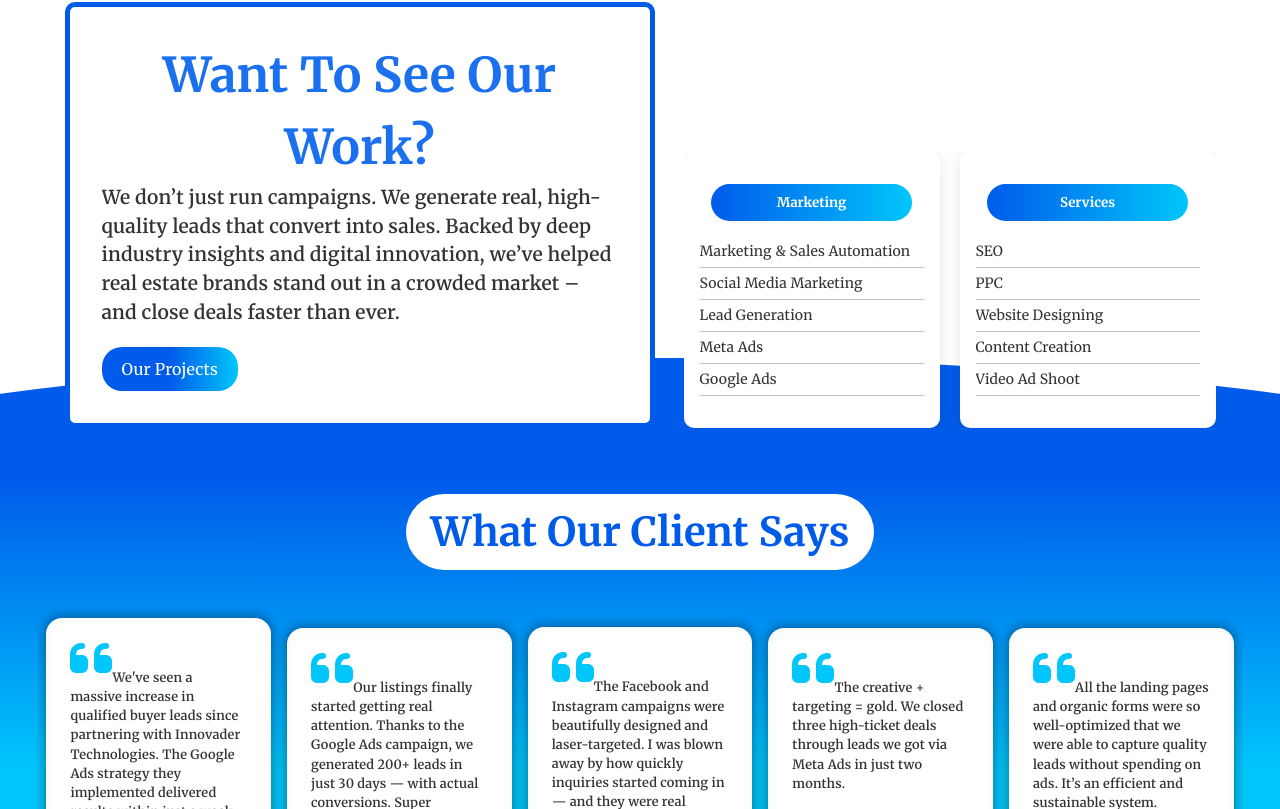
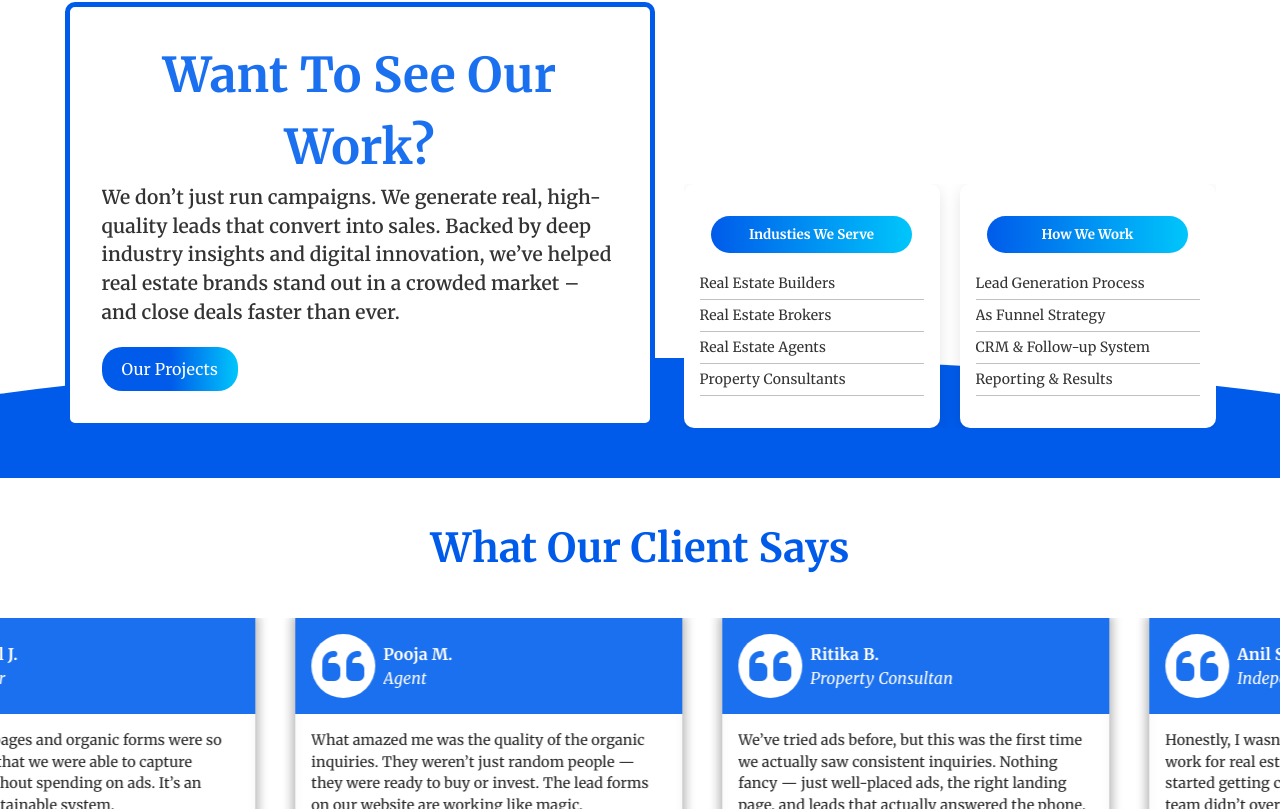
Before and after one commit to arshsaini1333/Innovader-Technologies, a React (Vite) app: page / in a window 1280 px wide. Shown: the part 1991-2800 px from the top of the page. Built offline with nearby package versions, Linux system fonts and the light colour scheme; a web font is replaced by a local one.

Commit message:
new changes

```diff
--- a/index.html
+++ b/index.html
@@ -19,6 +19,7 @@
 
 <body>
     <div id="root"></div>
+
     <script type="module" src="/src/main.jsx"></script>
 
 </body>
--- a/package.json
+++ b/package.json
@@ -19,6 +19,7 @@
     "lottie-react": "^2.4.1",
     "react": "^19.0.0",
     "react-dom": "^19.0.0",
+    "react-multi-carousel": "^2.8.6",
     "react-router": "^7.5.3",
     "react-router-dom": "^7.5.3",
     "react-slick": "^0.30.3",
--- /dev/null
+++ b/src/Components/ClientCarousel.css
@@ -0,0 +1,79 @@
+.Testimonial h2 {
+    margin: 2rem 0;
+    text-align: center;
+    color: #005bea;
+    background-color: white;
+    border-radius: 5rem;
+    padding: 0.5rem 1.5rem;
+    font-size: 2.5rem;
+    font-weight: bolder;
+}
+
+.slider {
+    margin: 0 20px;
+    overflow: "hidden";
+    display: flex;
+    flex-direction: column;
+    box-shadow: inset 0 0 10px rgba(135, 135, 135, .1), 0 0 10px 3px rgba(0, 0, 0, .3);
+    min-height: 18rem;
+    gap: 1rem;
+    margin-bottom: 1rem;
+}
+
+.headings {
+    padding: 1rem;
+    display: flex;
+    justify-content: flex-start;
+    gap: 0.5rem;
+    align-items: center;
+    background-color: #1b70ef;
+    color: white;
+    width: 100%;
+}
+
+.quoteDiv {
+    height: 4rem;
+    width: 4rem;
+    display: flex;
+    align-items: center;
+    justify-content: center;
+    text-align: center;
+    background-color: white;
+    border-radius: 50%;
+}
+
+.quote {
+    overflow: hidden;
+    font-size: 3rem;
+    color: #1b70ef;
+    /* color: white; */
+    /* font-size: 4rem; */
+}
+
+.content-c {
+    padding: 0rem 1rem;
+    font-size: 0.9rem;
+}
+
+.react-multi-carousel-list {
+    padding: 0rem 0 2rem 0;
+}
+
+.custom-dot-list-style button {
+    border: none;
+    background: #1b70ef6c;
+}
+
+.react-multi-carousel-dot.react-multi-carousel-dot--active button {
+    background: #1b70ef !important;
+}
+
+@media screen and (max-width:900px) {
+    .slider {
+        min-height: 20rem;
+    }
+    .headings {
+        min-height: 105px;
+        padding: 1rem 0.5rem;
+    }
+}
--- /dev/null
+++ b/src/Components/ClientCarousel.jsx
@@ -0,0 +1,73 @@
+import React from "react";
+import Carousel from "react-multi-carousel";
+import "react-multi-carousel/lib/styles.css";
+import './ClientCarousel.css'
+const responsive = {
+  desktop: {
+    breakpoint: { max: 3000, min: 1024 },
+    items: 4,
+    slidesToSlide: 4 // optional, default to 1.
+  },
+  tablet: {
+    breakpoint: { max: 1024, min: 768 },
+    items: 3,
+    slidesToSlide: 3 // optional, default to 1.
+  },
+  mobile: {
+    breakpoint: { max: 767, min: 464 },
+    items: 2,
+    slidesToSlide: 1 // optional, default to 1.
+  }
+};
+const clinetInfo = [
+  {name:"Ravi K", desg:"Real Estate Developer", review:"We've seen a massive increase in qualified buyer leads since partnering with Innovader Technologies. The Google Ads strategy they implemented delivered results within just a week. Best investment we've made in our marketing!"},
+  {name:"Neha M", desg:"Real Estate Consultant", review:"Our listings finally started getting real attention. Thanks to the Google Ads campaign, we generated 200+ leads in just 30 days — with actual conversions. Super impressed!"},
+  {name:"Rahul S", desg:"Realtor", review:"The Facebook and Instagram campaigns were beautifully designed and laser-targeted. I was blown away by how quickly inquiries started coming in — and they were real buyers, not just curious browsers."},
+  {name:"Simran D.", desg:"Real Estate Agent, Delhi NCR", review:"The creative + targeting = gold. We closed three high-ticket deals through leads we got via Meta Ads in just two months."},
+  {name:"Kunal J.", desg:"Broker", review:"All the landing pages and organic forms were so well-optimized that we were able to capture quality leads without spending on ads. It’s an efficient and sustainable system."},
+  {name:"Pooja M.", desg:"Agent", review:"What amazed me was the quality of the organic inquiries. They weren’t just random people — they were ready to buy or invest. The lead forms on our website are working like magic."},
+  {name:"Ritika B.", desg:"Property Consultan", review:"We’ve tried ads before, but this was the first time we actually saw consistent inquiries. Nothing fancy — just well-placed ads, the right landing page, and leads that actually answered the phone."},
+  {name:"Anil S.", desg:"Independent Real Estate Agent", review:"Honestly, I wasn't sure if digital lead gen would work for real estate, but within a couple of weeks I started getting calls from serious buyers. The team didn’t overpromise — they just delivered. Simple and effective."},
+  {name:"Farah K.", desg:"Real Estate Agent", review:"What I liked most is that the leads didn’t feel random. They were coming through with genuine interest — and the forms were simple, not annoying to fill out. We’ve closed two deals already from just one campaign."},
+  {name:"Jayant P.", desg:"Solo Agent", review:"I didn’t have time to figure out ads or SEO — I just needed leads. These guys set everything up, and now I get at least 3–4 qualified leads a day. It’s taken a huge load off my shoulders."},
+
+]
+const ClientCarousel = () => {
+  return (
+<div className="Testimonial">
+            <h2>What Our Client Says</h2>
+            <div className="card-container">
+
+        <Carousel
+        responsive={responsive}
+        autoPlay={true}
+        swipeable={true}
+        draggable={true}
+        showDots={true}
+        infinite={true}
+        arrows={false}
+        partialVisible={false}
+        dotListClass="custom-dot-list-style"
+      >
+        {clinetInfo.map((client, index) => {
+          return (
+            <div className="slider" key={index}>
+              <div className="headings">
+                <div className="quoteDiv"><i className="fa-solid fa-quote-left quote"></i></div>
+              <div><h4>{client.name}</h4>
+              <i>{client.desg}</i></div>
+              </div>
+              <div className="content-c">
+              <p>{client.review}</p>
+              </div>
+
+
+            </div>
+          );
+        })}
+      </Carousel>
+    </div>
+    </div>
+  );
+};
+export default ClientCarousel;
--- a/src/Components/WantToSee.jsx
+++ b/src/Components/WantToSee.jsx
@@ -23,24 +23,23 @@ export default function WantToSee(){
       </div>
       <div className="card-section" data-aos="slide-left">
         <div className="card">
-          <button className="card-header">Marketing</button>
+          <button className="card-header">Industies We Serve</button>
           <ul>
-          <li>Marketing & Sales Automation</li>
-          <li>Social Media Marketing</li>
-          <li>Lead Generation</li>
-          <li>Meta Ads</li>
-          <li>Google Ads</li>
+          <li>Real Estate Builders</li>
+          <li>Real Estate Brokers</li>
+          <li>Real Estate Agents</li>
+          <li>Property Consultants</li>
           </ul>
         </div>
         <div className="card">
-          <button className="card-header">Services</button>
+          <button className="card-header">How We Work</button>
           <ul>
-          <li>SEO</li>
-            <li>PPC</li>
 
-            <li>Website Designing</li>
-            <li>Content Creation</li>
-            <li>Video Ad Shoot</li>
+            <li>Lead Generation Process</li>
+
+            <li>As Funnel Strategy</li>
+            <li>CRM & Follow-up System</li>
+            <li>Reporting & Results</li>
 
           </ul>
         </div>
--- a/src/Pages/About.jsx
+++ b/src/Pages/About.jsx
@@ -1,8 +1,19 @@
+// import Carousel from "../Components/Carousel"
+import ClientCarousel from "../Components/ClientCarousel"
 export default function About()
 {
     return (
         <>
         <h1>About</h1>
+        <p>Hello</p>
+        <p>Hello</p>
+        <p>Hello</p>
+        <p>Hello</p>
+        <p>Hello</p>
+        <p>Hello</p>
+        <p>Hello</p>
+        {/* <Carousel/> */}
+        <ClientCarousel/>
         </>
     )
 }
--- a/src/Pages/Home.jsx
+++ b/src/Pages/Home.jsx
@@ -5,7 +5,8 @@ import Services from '../Components/Services.jsx'
 import EnquireNow from '../Components/EnquireNowForm.jsx'
 import OurClients from '../Components/OurClients.jsx'
 import WantToSee from '../Components/WantToSee.jsx'
-import Testimonial from '../Components/Testimonial.jsx'
+// import Testimonial from '../Components/Testimonial.jsx'
+import ClientCarousel from '../Components/ClientCarousel.jsx'
 import Footer from '../Components/Footer.jsx'
 import { useState } from 'react'
 import { useEffect } from 'react';
@@ -35,8 +36,8 @@ export default function Home()
 
         <OurClients/>
         <WantToSee/>
-        <Testimonial/>
-        {/* <ReactSlick/> */}
+        {/* <Testimonial/> */}
+        <ClientCarousel/>
         <Footer/>
         <EnquireNow isShow={isShow} popUp={popUp}/>
         </>
--- a/src/public/PhotoLayout.css
+++ b/src/public/PhotoLayout.css
@@ -129,5 +129,6 @@
         width: 70%;
         min-height: 20rem;
         justify-content: flex-start;
+        padding: 2rem 0.5rem;
     }
 }
--- a/src/public/Testimonial.css
+++ b/src/public/Testimonial.css
@@ -1,4 +1,4 @@
-.Testimonial {
+/* .Testimonial {
     display: flex;
     justify-content: center;
     align-items: center;
@@ -6,10 +6,15 @@
     padding: 1rem;
     gap: 1rem;
     /* background-color: #00c6fb; */
-    background: linear-gradient( #005bea, #00c6fb, #00c6fb, #00c6fb);
-}
 
-.Testimonial h2 {
+
+/* background: linear-gradient( #005bea, #00c6fb, #00c6fb, #00c6fb); */
+
+
+/* } */
+
+
+/* .Testimonial h2 {
     text-align: center;
     color: #005bea;
     background-color: white;
@@ -28,7 +33,7 @@
     row-gap: 3rem;
     column-gap: 1rem;
     width: 100%;
-}
+} */
 
 .c-card {
     /* background: linear-gradient(to right, #337bee, #00c6fb); */
```
Also changed, not shown: 1 other file (tests, documents, lock files or other folders).
